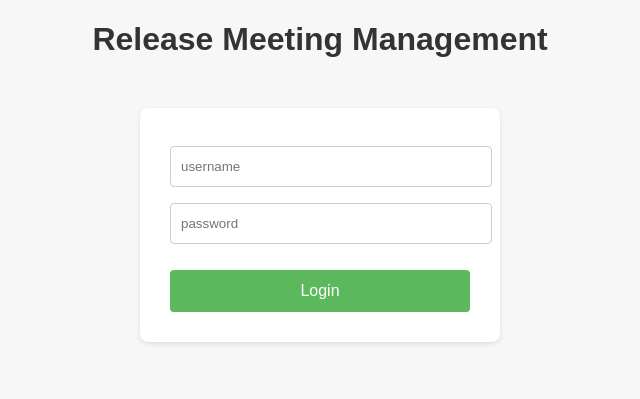
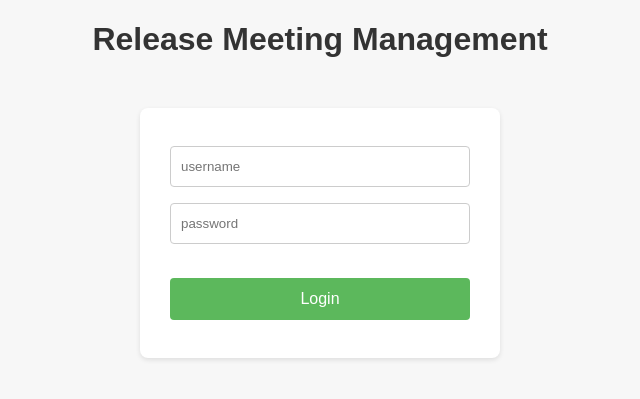
Before and after one commit to junevision/guest, a Django app: template sign/templates/index.html in a window 1280 px wide. Shown: the top 399 px of the page, without its empty margins (320-960 px from the left). Run offline with Django 3.2, Linux system fonts and the light colour scheme; the template is opened without the code that fills it, so the values that code supplies are empty.

Commit message:
update css to align the format between login button and username field

```diff
--- a/sign/templates/index.html
+++ b/sign/templates/index.html
@@ -21,23 +21,28 @@
             box-shadow: 0 2px 5px rgba(0,0,0,0.1);
         }
         input[type="text"],
-        input[type="password"] {
+        input[type="password"],
+        button {
             width: 100%;
             padding: 12px 10px;
             margin: 8px 0;
+            border-radius: 4px;
+            box-sizing: border-box;
+        }
+
+        input[type="text"],
+        input[type="password"] {
             border: 1px solid #ccc;
-            border-radius: 4px;
         }
+
         button {
-            width: 100%;
-            padding: 12px;
             background-color: #5cb85c;
             border: none;
             color: white;
             font-size: 16px;
-            border-radius: 4px;
             cursor: pointer;
         }
+
         button:hover {
             background-color: #4cae4c;
         }
```
